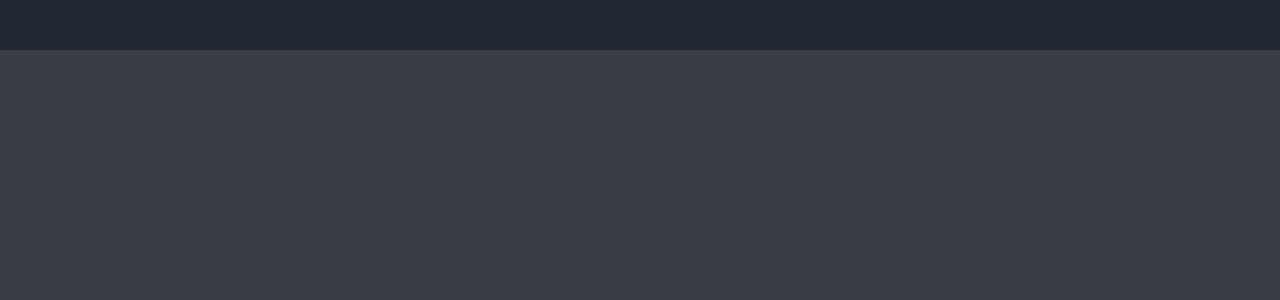
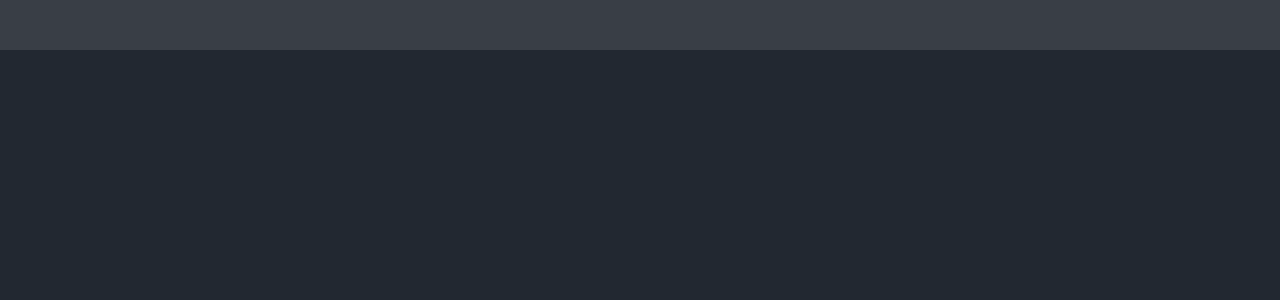
Before and after one commit to MariamGevorgyan/Manage_my_finance, a React (Create React App) app: page / in a window 1280 px wide. Shown: the top 300 px of the page. Built offline with nearby package versions, Linux system fonts and the light colour scheme.

Commit message:
Update App.css

```diff
--- a/src/App.css
+++ b/src/App.css
@@ -1,8 +1,9 @@
 body {
-    background-color: #393e46;
+    background-color: #222831;
 }
 .header {
     width: 100%;
     height: 50px;
-    background-color: #222831;
+
+    background-color: #393e46;
 }
```
